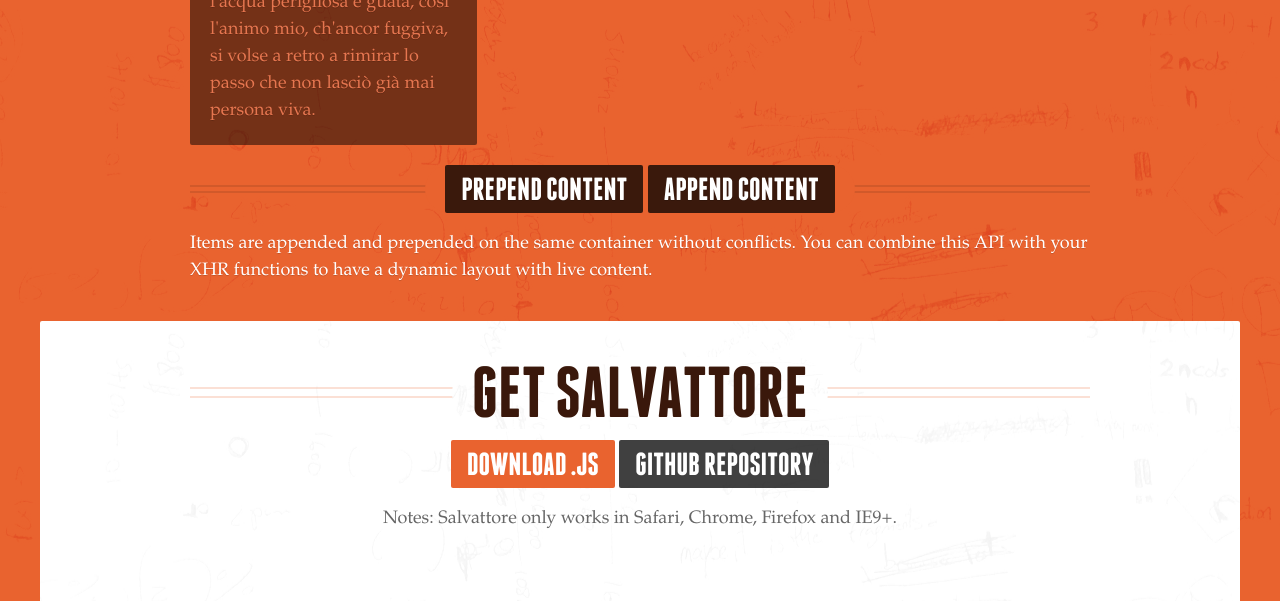
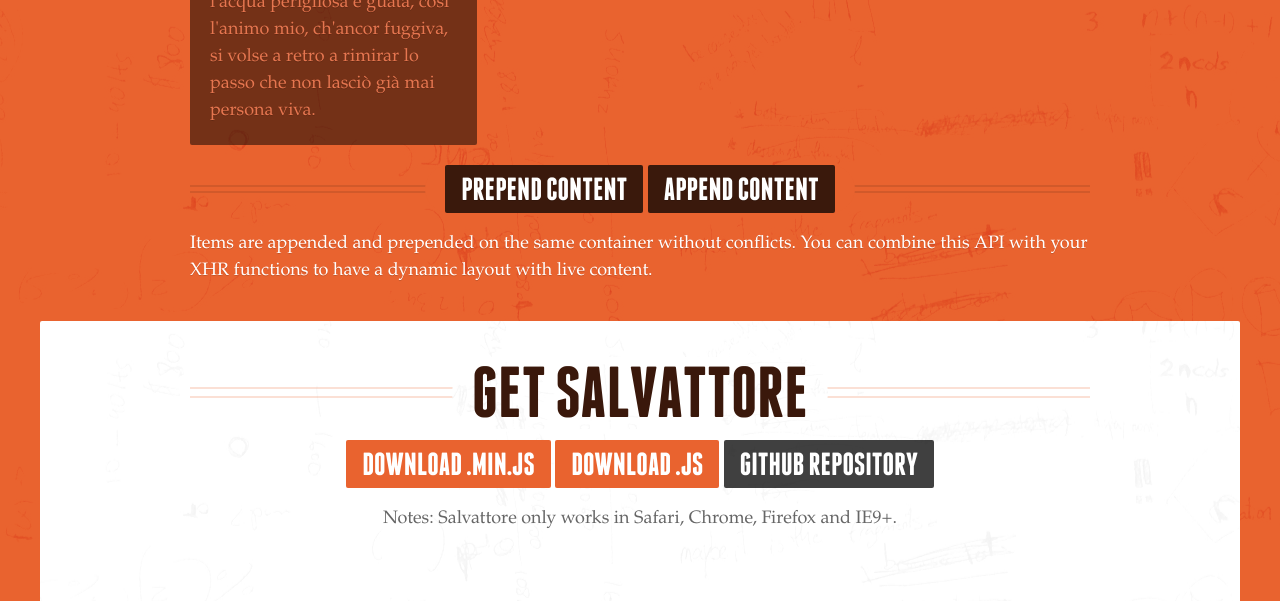
Before and after one commit to rnmp/salvattore, a plain HTML site: page index.html in a window 1280 px wide. Shown: the part 3587-4188 px from the top of the page. Drawn offline with Linux system fonts and the light colour scheme.

Commit message:
Update index.html

```diff
--- a/index.html
+++ b/index.html
@@ -161,8 +161,9 @@
         <h1 class="div-lines"><span>Get salvattore</span></h1>
 
         <p>
-            <a class="button primary" href="https://raw.github.com/bandd/salvattore/gh-pages/salvattore.js">Download .js</a>
-            <a class="button" href="http://github.com/bandd/salvattore">Github repository</a>
+            <a class="button primary" href="https://raw.github.com/rnmp/salvattore/master/salvattore.min.js">Download .min.js</a>
+            <a class="button primary" href="https://raw.github.com/rnmp/salvattore/master/salvattore.js">Download .js</a>
+            <a class="button" href="http://github.com/rnmp/salvattore">Github repository</a>
         </p>
 
         <p>Notes:
```
